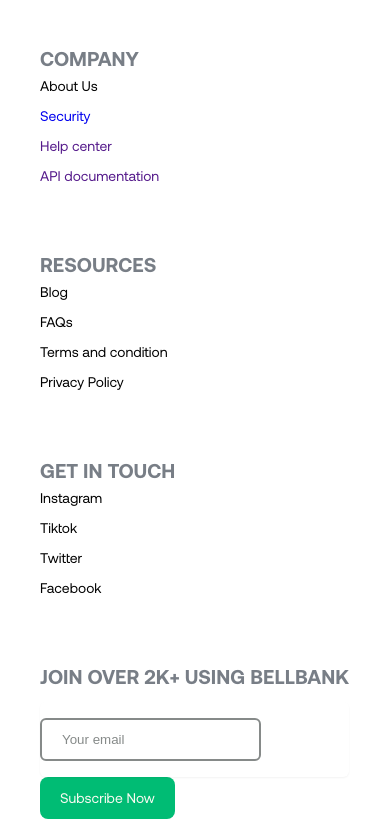
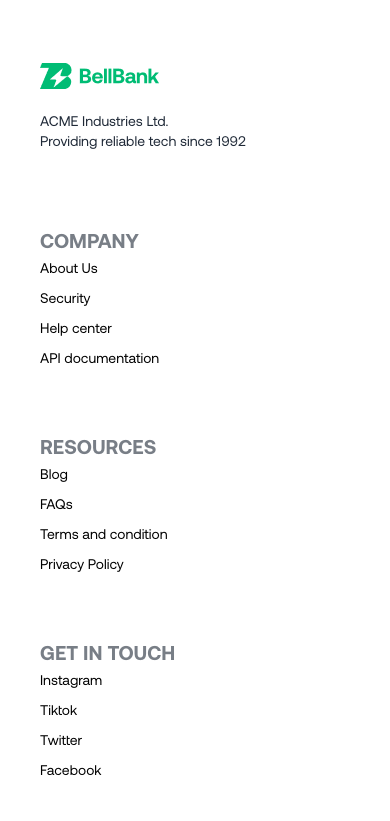
Before and after one commit to horlas08/BellBank, a React (Vite) app: page /about-us in a window 390 px wide. Shown: the part 6144-6965 px from the top of the page. Built offline with nearby package versions, Linux system fonts and the light colour scheme.

Commit message:
fix swipe

```diff
--- a/src/components/Footer.tsx
+++ b/src/components/Footer.tsx
@@ -17,7 +17,7 @@
     return (
 
         <footer className="w-full mt-[200px]">
-            <div className="w-[70%] flex flex-col justify-center py-5 md:py-0 px-9  !md:pl-[50px] bg-[url('/assets/images/image-761@2x.png')] bg-no-repeat bg-cover mx-auto relative rounded-3xl bg-cadetblue h-[240px] md:h-[440px] overflow-hidden text-38xl">
+            <div className="w-[70%] flex flex-col justify-center py-5 md:py-0 px-9  !md:pl-[50px] bg-[url('/assets/images/image-761.png')] bg-no-repeat bg-cover mx-auto relative rounded-3xl bg-cadetblue h-[240px] md:h-[440px] overflow-hidden text-38xl">
 
                 <div className=" flex flex-col items-start justify-start gap-[30px]">
                     <div className="flex flex-col items-start justify-start gap-[15px]">
@@ -52,10 +52,10 @@
                 <div className="flex flex-1 flex-col sm:flex-row  w-full md:auto justify-around items-start">
                     <nav className="flex flex-col my-[25px] sm:my-0">
                         <h6 className="footer-title mt-0 text-xl sm:text-inherit">Company</h6>
-                        <Link to={'/about-us'} className="text-black cursor-pointer link link-hover">About Us</Link>
-                        <a href={'https://bellmfb.com/security.html'} target={'_blank'} className="link link-hover">Security</a>
-                        <a href={''} target={'_blank'} className="link link-hover">Help center</a>
-                        <a href={''} target={'_blank'} className="link link-hover">API documentation</a>
+                        <Link to={'/about-us'} className="text-black cursor-pointer  link link-hover">About Us</Link>
+                        <a href={'https://bellmfb.com/security.html'} target={'_blank'} className="link text-black link-hover">Security</a>
+                        <a href={''} target={'_blank'} className="link  text-black link-hover">Help center</a>
+                        <a href={''} target={'_blank'} className="link  text-black link-hover">API documentation</a>
                     </nav>
                     <nav className="flex flex-col my-[25px] sm:my-0">
                         <h6 className="mt-0 footer-title text-xl sm:text-inherit">Resources</h6>
@@ -71,24 +71,24 @@
                         <a href={'https://twitter.com/GetBellBank'} target={'_blank'} className="link text-black link-hover">Twitter</a>
                         <a href={'https://www.facebook.com/GetBellBank'} target={'_blank'} className="link text-black link-hover">Facebook</a>
                     </nav>
-                    <nav className="flex flex-col my-[25px] sm:my-0">
-                        <h6 className="mt-0 footer-title text-xl sm:text-inherit">
-                            Join over 2k+ using BellBank
-                        </h6>
+                    {/*<nav className="flex flex-col my-[25px] sm:my-0">*/}
+                    {/*    <h6 className="mt-0 footer-title text-xl sm:text-inherit">*/}
+                    {/*        Join over 2k+ using BellBank*/}
+                    {/*    </h6>*/}
 
-                        <div className="relative mt-2 overflow-hidden rounded-md shadow-sm">
-                            <input type="text"
-                                   className="w-fit focus:border-gray-100 border-gray-100 rounded-md focus:border-[2px]
-                                   border-[2px] py-3 my-4 px-5
-                                   text-black
-                                   placeholder:text-gray-100
-                                   sm:text-sm sm:leading-6"
-                                   placeholder="Your email"/>
-                        </div>
+                    {/*    <div className="relative mt-2 overflow-hidden rounded-md shadow-sm">*/}
+                    {/*        <input type="text"*/}
+                    {/*               className="w-fit focus:border-gray-100 border-gray-100 rounded-md focus:border-[2px]*/}
+                    {/*               border-[2px] py-3 my-4 px-5*/}
+                    {/*               text-black*/}
+                    {/*               placeholder:text-gray-100*/}
+                    {/*               sm:text-sm sm:leading-6"*/}
+                    {/*               placeholder="Your email"/>*/}
+                    {/*    </div>*/}
 
 
-                        <AppBtn text={'Subscribe Now'} className={'w-fit md:w-full '}/>
-                    </nav>
+                    {/*    <AppBtn text={'Subscribe Now'} className={'w-fit md:w-full '}/>*/}
+                    {/*</nav>*/}
                 </div>
             </div>
             <div className="w-[80%] mx-auto text-left leading-[22px] text-gray-100">
--- a/src/pages/AboutUs.tsx
+++ b/src/pages/AboutUs.tsx
@@ -53,7 +53,7 @@
 
             </div>
 
-            <div className="relative w-[85%] flex-col lg:flex-row items-start mx-auto flex justify-between">
+            <div className="relative w-[80%] flex-col lg:flex-row items-start mx-auto flex justify-evenly">
                 <div
                     className="relative lg:max-w-[425px] overflow-hidden flex flex-col items-start justify-end pt-0 px-0 pb-[50px] md:pb-[100px] box-border gap-[10px]">
                     <div className="relative uppercase font-medium">Built for growth</div>
```
Also changed, not shown: public/assets/images/image-761.png (added).
